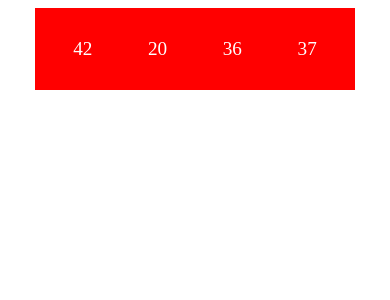
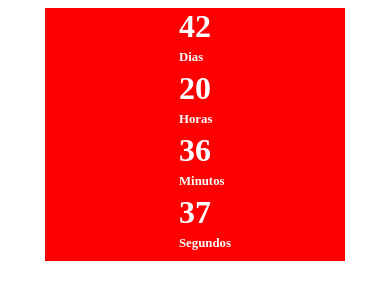
Before and after one commit to rrricardo00/Simple-Chronometer, a plain HTML site: page index.html in a window 390 px wide. Drawn offline with Linux system fonts and the light colour scheme.

Commit message:
simple chronometer

```diff
--- a/css.css
+++ b/css.css
@@ -4,8 +4,9 @@
     flex-direction: row;
     color: #fff;
     background: red;
-    padding: 30px 10px;
-    font-size: 1.2rem;
+    padding: 0 0 30px 0;
+    font-size: 2rem;
+    font-weight: 600;
     width: 80%;
     margin: 0 auto;
 }
@@ -15,12 +16,11 @@
    position: relative;
 }
 
-/* .cronometro :nth-child(1)::before{
+.cronometro :nth-child(1)::before{
     content: 'Dias';
     position: absolute;
     bottom: -20px;
     font-size: .8rem;
-    margin: 0 auto;
 }
 .cronometro :nth-child(2)::before{
     content: 'Horas';
@@ -39,4 +39,11 @@
     position: absolute;
     bottom: -20px;
     font-size: .8rem;
-} */
+}
+
+@media screen and (max-width:530px ){
+    .cronometro{
+        flex-direction: column;
+        gap: 25px;
+    }
+}
```
Also changed, not shown: index.html (+1 -0 lines).
